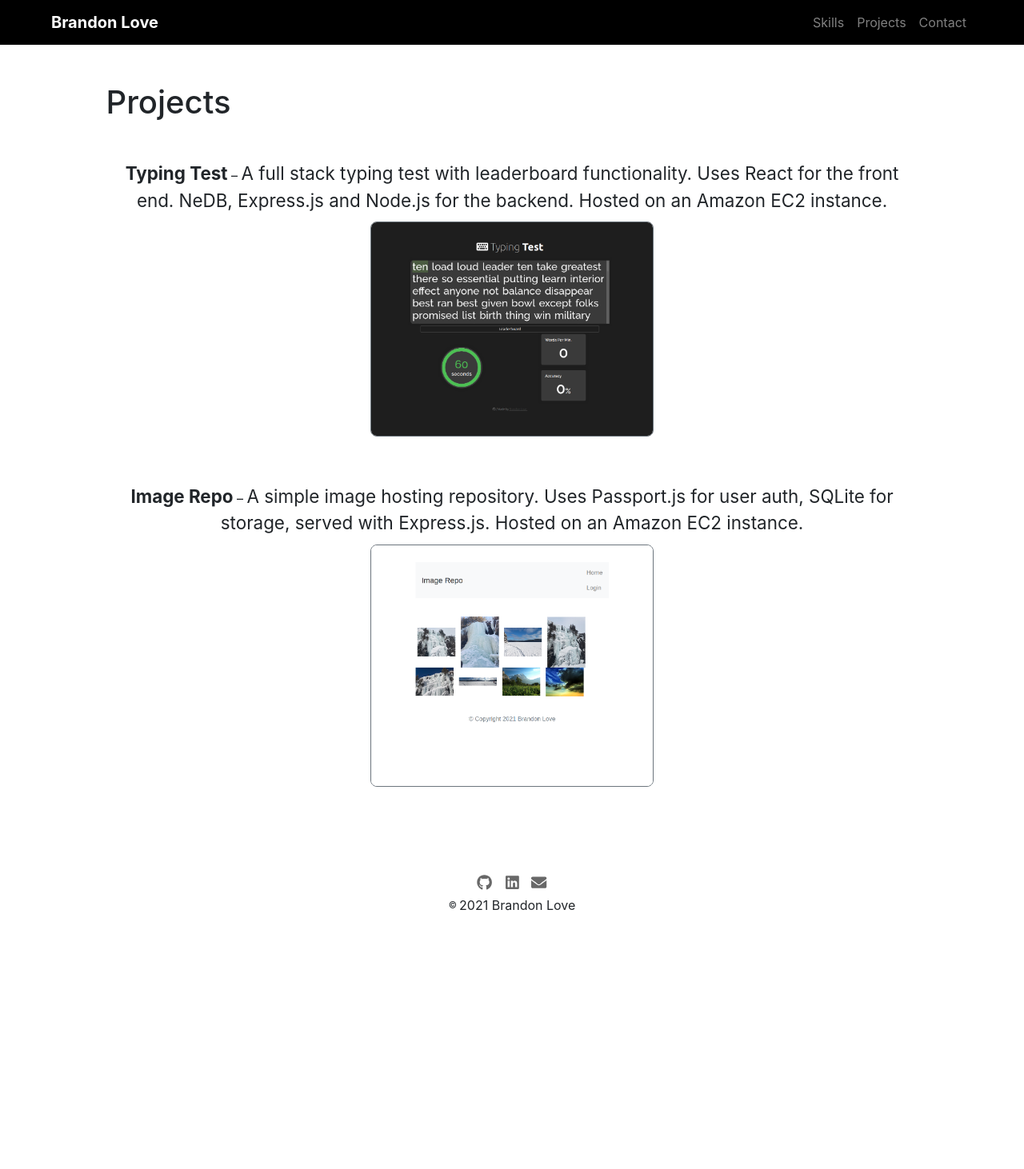
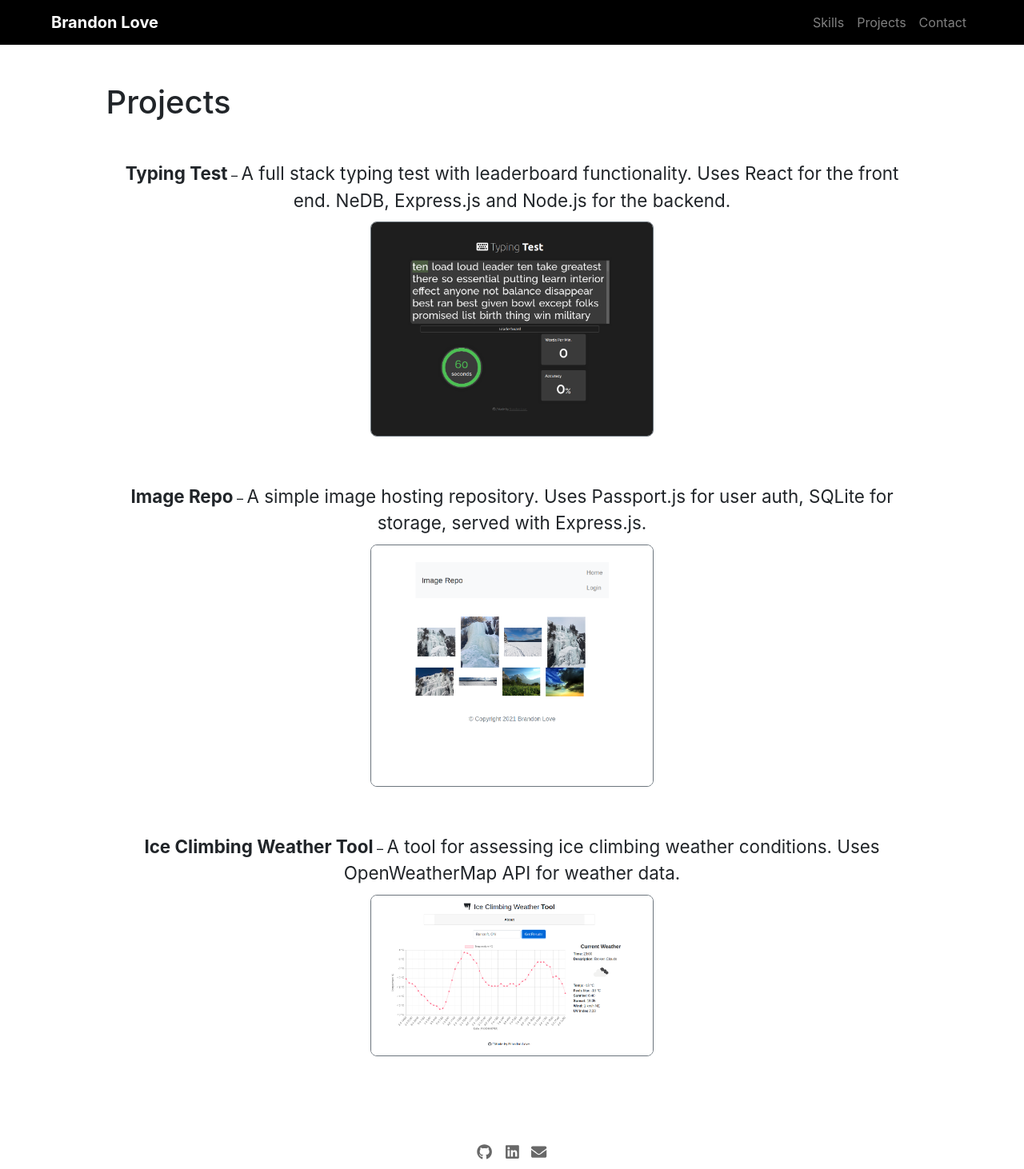
Before and after one commit to blove239/blove239.github.io, a React (Create React App) app: page /#/projects in a window 1280 px wide. Shown: the top 1462 px of the page at 80% size. Before the commit the page ends 1152 px from the top, so only its background shows below. Built offline with nearby package versions, Linux system fonts and the light colour scheme.

Commit message:
Added latest project, added licence to package json

```diff
--- a/package.json
+++ b/package.json
@@ -1,7 +1,8 @@
 {
   "name": "portfolio",
-  "version": "0.1.0",
+  "version": "1.0.0",
   "private": true,
+  "license": "MIT",
   "dependencies": {
     "@fortawesome/fontawesome-svg-core": "^1.2.32",
     "@fortawesome/free-brands-svg-icons": "^5.15.1",
--- a/public/index.html
+++ b/public/index.html
@@ -19,7 +19,7 @@
 
   <title>Brandon Love | Portfolio</title>
   <meta name="title" content="Brandon Love | Portfolio">
-  <meta name="description" content="Brandon Love's Portfolio Website">
+  <meta name="description" content="Brandon Love's Portfolio Website.">
 
   <meta property="og:type" content="website">
   <meta property="og:url" content="https://www.brandonlove.ca/">
--- a/src/Components/Projects.js
+++ b/src/Components/Projects.js
@@ -2,6 +2,7 @@ import React from 'react';
 import Thumbnail from './Thumbnail';
 import TypingTestScreenCap from '../images/typing test screenshot.png';
 import ImageRepoScreenCap from '../images/imagereposcreenshot.png';
+import IceClimbScreenCap from '../images/ice climb weather tool.png';
 
 const Projects = () => (
   <div className='container my-5 mx-auto'>
@@ -12,13 +13,19 @@ const Projects = () => (
           link='https://typingtest.brandonlove.ca/'
           image={TypingTestScreenCap}
           title='Typing Test'
-          description='A full stack typing test with leaderboard functionality. Uses React for the front end. NeDB, Express.js and Node.js for the backend. Hosted on an Amazon EC2 instance.'
+          description='A full stack typing test with leaderboard functionality. Uses React for the front end. NeDB, Express.js and Node.js for the backend.'
         />
         <Thumbnail
           link='https://imagerepo.brandonlove.ca/'
           image={ImageRepoScreenCap}
           title='Image Repo'
-          description='A simple image hosting repository. Uses Passport.js for user auth, SQLite for storage, served with Express.js. Hosted on an Amazon EC2 instance.'
+          description='A simple image hosting repository. Uses Passport.js for user auth, SQLite for storage, served with Express.js.'
+        />
+        <Thumbnail
+          link='https://iceclimbweather.brandonlove.ca/'
+          image={IceClimbScreenCap}
+          title='Ice Climbing Weather Tool'
+          description='A tool for assessing ice climbing weather conditions. Uses OpenWeatherMap API for weather data.'
         />
       </div>
     </div>
--- a/src/profileData.json
+++ b/src/profileData.json
@@ -50,6 +50,15 @@
         },
         {
             "name": "Bootstrap"
+        },
+        {
+            "name": "Passport.js"
+        },
+        {
+            "name": "Redis"
+        },
+        {
+            "name": "Axios"
         }
     ],
     "workExperience": [
```
Also changed, not shown: src/images/ice climb weather tool.png (added).
